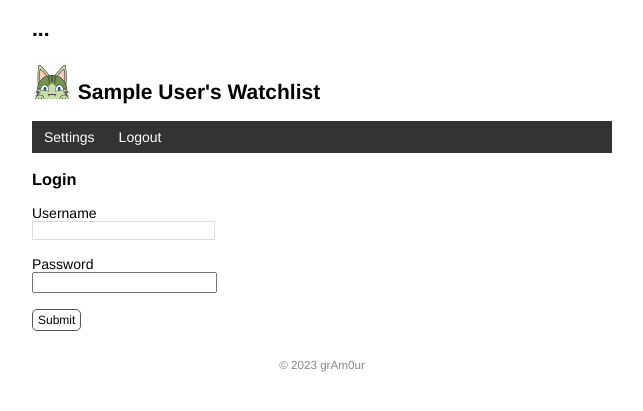
After one commit to grAm0ur/watchlist, a Flask app: page /login in a window 1280 px wide. The commit adds this page. Shown: the top 411 px of the page, without its empty margins (318-961 px from the left). Run offline with Flask 3, Linux system fonts and the light colour scheme; a user stored in the database is signed in; tables that the repository leaves empty hold one stand-in row (values such as "Sample post").

Commit message:
add login function, bug need to be fixed

```diff
--- a/app.py
+++ b/app.py
@@ -3,6 +3,8 @@ from flask import Flask, render_template, request, url_for, redirect, flash
 from flask_sqlalchemy import SQLAlchemy
 import os
 import sys
+from werkzeug.security import generate_password_hash, check_password_hash
+from flask_login import LoginManager, UserMixin, login_user, logout_user, login_required, current_user
 
 WIN = sys.platform.startswith("win")
 if WIN:
@@ -14,11 +16,21 @@ app.config['SQLALCHEMY_DATABASE_URI'] = prefix + os.path.join(app.root_path, 'da
 app.config['SQLALCHEMY_TRACK_MODIFICATIONS'] = False  # 关闭对模型修改的监控
 app.config['SECRET_KEY'] = 'dev'
 db = SQLAlchemy(app)
+login_manager = LoginManager(app)
+login_manager.login_view = 'login'
 
 
-class User(db.Model):
+class User(db.Model, UserMixin):
     id = db.Column(db.INTEGER, primary_key=True)
     name = db.Column(db.String(20))
+    username = db.Column(db.String(20))
+    password = db.Column(db.String(128))
+
+    def set_password(self, password):
+        self.password = generate_password_hash(password)
+
+    def validate_password(self, password):
+        return check_password_hash(self.password, password)
 
 
 class Movie(db.Model):
@@ -67,6 +79,27 @@ def forge():
     click.echo('Done.')
 
 
+@app.cli.command()
+@click.option('--username', prompt=True, help='The username used to login.')
+@click.option('--password', prompt=True, hide_input=True, confirmation_prompt=True, help='The password used to login.')
+def admin(username, password):
+    """Create user."""
+    db.create_all()
+
+    user = User.query.first()
+    if user is not None:
+        click.echo('Updating user...')
+        user.username = username
+        user.set_password(password)
+    else:
+        click.echo('Creating user...')
+        user = User(username=username, name="Admin")
+        user.set_password(password)
+        db.session.add(user)
+    db.session.commit()
+    click.echo('Done.')
+
+
 @app.context_processor
 def inject_user():
     user = User.query.first()
@@ -76,6 +109,8 @@ def inject_user():
 @app.route('/', methods=['GET', 'POST'])
 def index():
     if request.method == "POST":
+        if not current_user.is_authenticated:  # 如果当前用户未认证
+            return redirect(url_for('index'))
         title = request.form.get("title")
         year = request.form.get("year")
         if not title or not year or len(year) > 4 or len(title) > 60:
@@ -91,6 +126,59 @@ def index():
     return render_template("index.html", movies=movies)
 
 
+@app.route('/login', methods=['GET', 'POST'])
+def login():
+    if request.method == 'POST':
+        username = request.form['username']
+        password = request.form['password']
+
+        if not username or not password:
+            flash('Invalid input.')
+            return redirect(url_for('login'))
+
+        user = User.query.first()
+        # 验证用户名和密码是否一致
+        if username == user.username and user.validate_password(password):
+            login_user(user)  # 登入用户
+            flash('Login success.')
+            return redirect(url_for('index'))  # 重定向到主页
+
+        flash('Invalid username or password.')  # 如果验证失败，显示错误消息
+        return redirect(url_for('login'))  # 重定向回登录页面
+
+    return render_template('login.html')
+
+
+@app.route('/logout')
+@login_required  # 用于视图保护，后面会详细介绍
+def logout():
+    logout_user()  # 登出用户
+    flash('Goodbye.')
+    return redirect(url_for('index'))  # 重定向回首页
+
+
+@app.route('/settings', methods=['GET', 'POST'])
+@login_required
+def settings():
+    if request.method == 'POST':
+        name = request.form['name']
+
+        if not name or len(name) > 20:
+            flash('Invalid input.')
+            return redirect(url_for('settings'))
+
+        current_user.name = name
+        # current_user 会返回当前登录用户的数据库记录对象
+        # 等同于下面的用法
+        # user = User.query.first()
+        # user.name = name
+        db.session.commit()
+        flash('Settings updated.')
+        return redirect(url_for('index'))
+
+    return render_template('settings.html')
+
+
 @app.errorhandler(404)
 def page_not_found(e):
     # user = User.query.first()
@@ -98,6 +186,7 @@ def page_not_found(e):
 
 
 @app.route('/movie/edit/<int:movie_id>', methods=['GET', 'POST'])
+@login_required
 def edit(movie_id):
     movie = Movie.query.get_or_404(movie_id)
 
@@ -119,6 +208,7 @@ def edit(movie_id):
 
 
 @app.route('/movie/delete/<int:movie_id>', methods=['POST'])  # 限定只接受 POST 请求
+@login_required
 def delete(movie_id):
     movie = Movie.query.get_or_404(movie_id)  # 获取电影记录
     db.session.delete(movie)  # 删除对应的记录
--- a/templates/base.html
+++ b/templates/base.html
@@ -21,7 +21,12 @@
     </h2>
     <nav>
         <ul>
-            <li><a href="{{ url_for('index') }}">Home</a></li>
+            {% if current_user.is_authenticated %}
+                <li><a href="{{ url_for('settings') }}">Settings</a></li>
+                <li><a href="{{ url_for('logout') }}">Logout</a></li>
+            {% else %}
+                <li><a href="{{ url_for('login') }}">Login</a></li>
+            {% endif %}
         </ul>
     </nav>
     {% block content %}{% endblock %}
--- a/templates/index.html
+++ b/templates/index.html
@@ -2,11 +2,13 @@
 
 {% block content %}
 <p>{{ movies|length }} Titles</p>
+    {% if current_user.is_authenticated %}
     <form method="POST">
         Name<input type="text" name="title" autocomplete="off" required />
         Year<input type="text" name="year" autocomplete="off" required />
         <input class="btn" type="submit" name="submit" value="Add" />
     </form>
+    {% endif %}
 <ul class="movie-list">
     {% for movie in movies %}
     <li>{{ movie.title }} - {{ movie.year }}
@@ -14,6 +16,7 @@
             <a class="imdb" href="https://www.imdb.com/find?q={{ movie.title }}" target="_blank" title="Find this movie on IMDb">IMDb</a>
         </span>
     <span class="float-right">
+    {% if current_user.is_authenticated %}
     <a class="btn" href="{{ url_for('edit', movie_id=movie.id) }}">Edit</a>
     ...
     </span>
@@ -23,6 +26,7 @@
         <input class="btn" type="submit" name="delete" value="Delete" onclick="return confirm('Are you sure?')">
     </form>
     ...
+    {% endif %}
     </span>
     </li>
     {% endfor %}
--- /dev/null
+++ b/templates/login.html
@@ -0,0 +1,13 @@
+{% extends 'base.html' %}
+
+{% block content %}
+<h3>Login</h3>
+<form method="post">
+    Username<br>
+    <input type="text" name="username" required><br><br>
+    Password<br>
+    <!-- 密码输入框的 type 属性使用 password，会将输入值显示为圆点 -->
+    <input type="password" name="password" required><br><br>
+    <input class="btn" type="submit" name="submit" value="Submit">
+</form>
+{% endblock %}
```
Also changed, not shown: templates/setting.html (added, +9 -0 lines).
